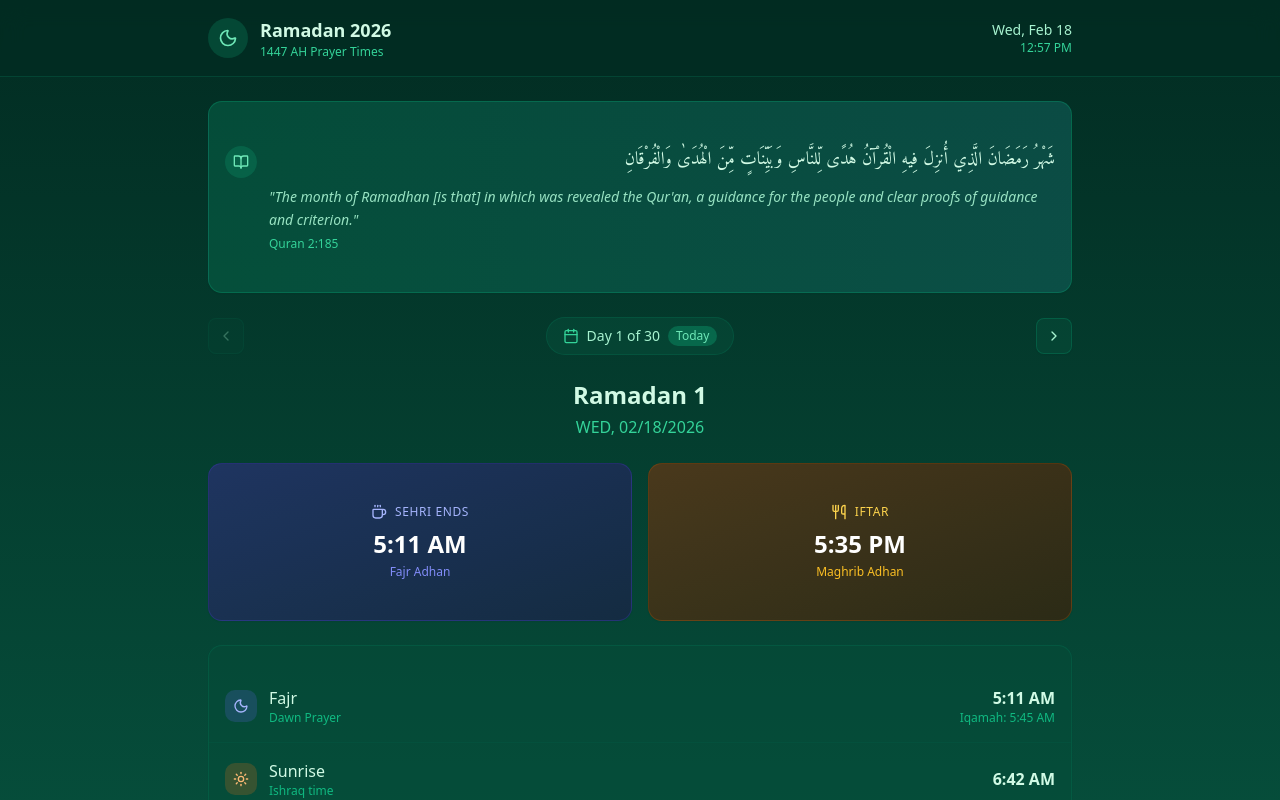
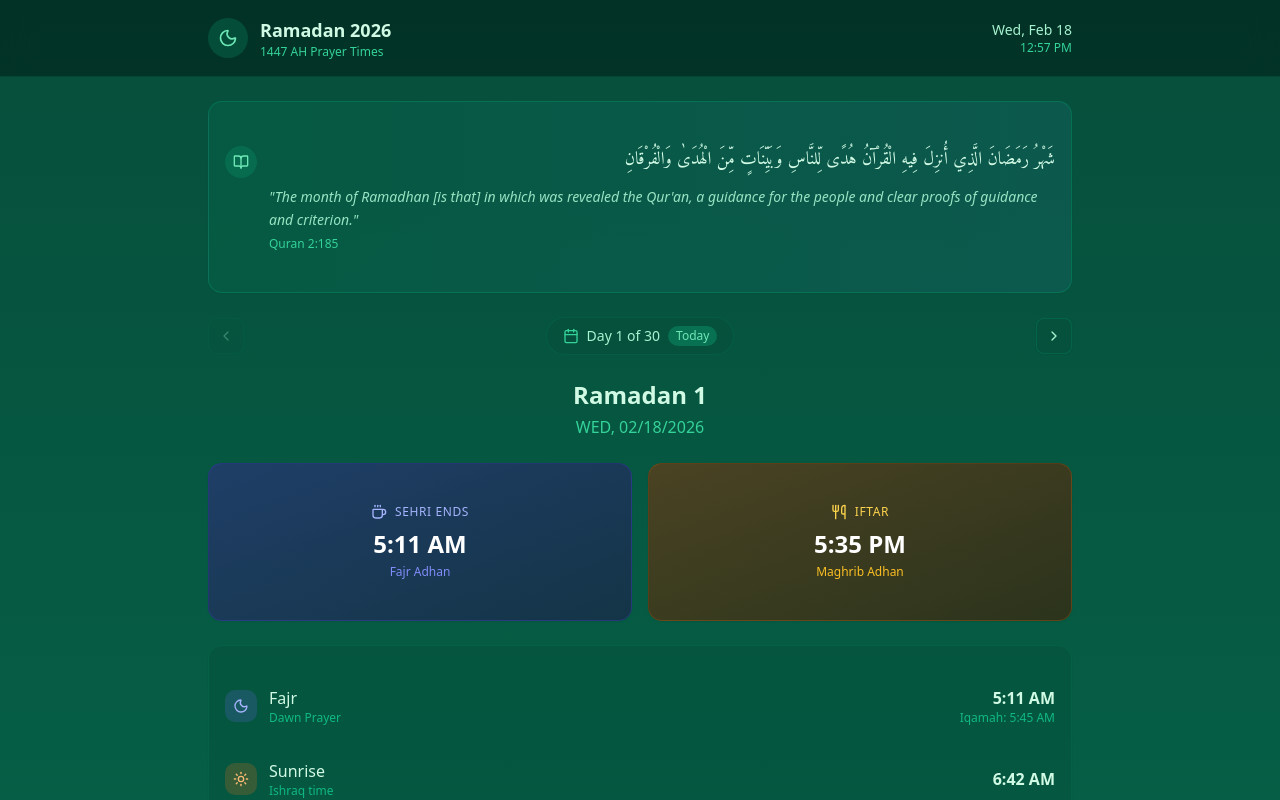
Before and after one commit to sadiulchyon/ramadan_schedules_cimic, a React (Vite) app: page / in a window 1280 px wide. Shown: the top 800 px of the page. Built offline with nearby package versions, Linux system fonts and the light colour scheme.

Commit message:
Update background gradient colors in App component

```diff
--- a/src/App.tsx
+++ b/src/App.tsx
@@ -58,7 +58,7 @@
   const isToday = selectedDay === todayRamadanDay;
 
   return (
-    <div className="min-h-screen bg-gradient-to-b from-emerald-950 via-emerald-900 to-emerald-950 text-white">
+   <div className="min-h-screen bg-gradient-to-b from-emerald-900 via-emerald-800 to-emerald-900 text-white">
       {/* Header */}
       <header className="bg-emerald-950/80 backdrop-blur-md border-b border-emerald-800/50 sticky top-0 z-50">
         <div className="max-w-4xl mx-auto px-4 py-4">
```
